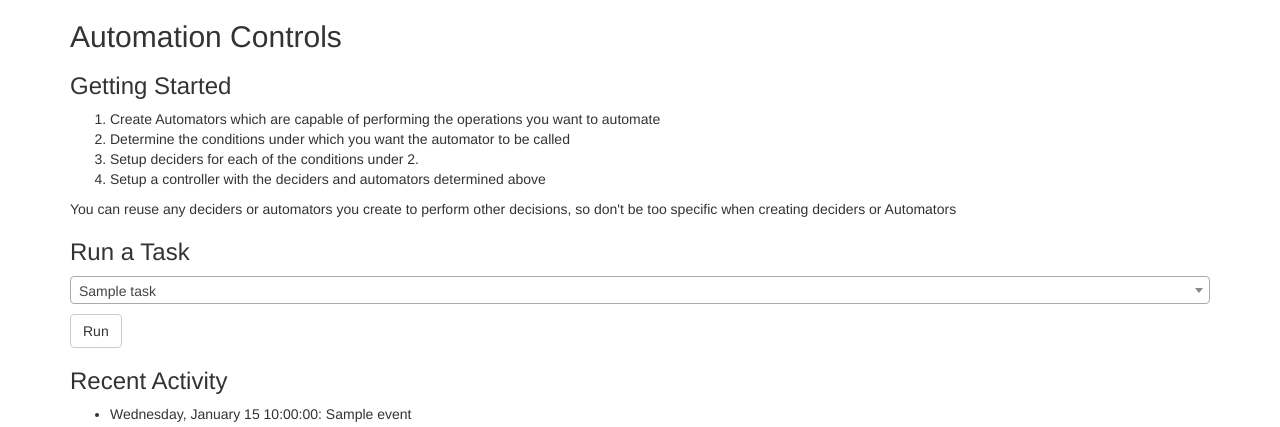
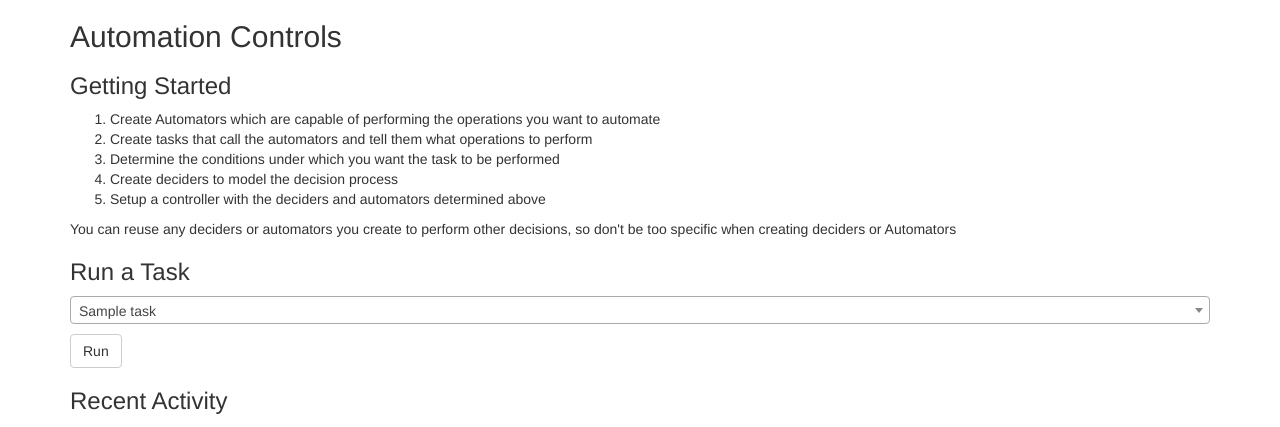
Before and after one commit to wl-net/dataview, a Django app: template automation/templates/automation/index.html in a window 1280 px wide. Shown: the part 52-479 px from the top of the page. Run offline with Django 3.2, Linux system fonts and the light colour scheme; the template is opened without the code that fills it: most values are stand-ins (such as "Sample title", 1, 10 or a date in 2020); some libraries are stand-ins or nearby versions.

Commit message:
Update help text

```diff
--- a/automation/templates/automation/index.html
+++ b/automation/templates/automation/index.html
@@ -6,8 +6,9 @@
 <h3>Getting Started</h3>
 <ol>
   <li>Create Automators which are capable of performing the operations you want to automate</li>
-  <li>Determine the conditions under which you want the automator to be called</li>
-  <li>Setup deciders for each of the conditions under 2.</li>
+  <li>Create tasks that call the automators and tell them what operations to perform</li>
+  <li>Determine the conditions under which you want the task to be performed</li>
+  <li>Create deciders to model the decision process</li>
   <li>Setup a controller with the deciders and automators determined above</li>
 </ol>
 
```
